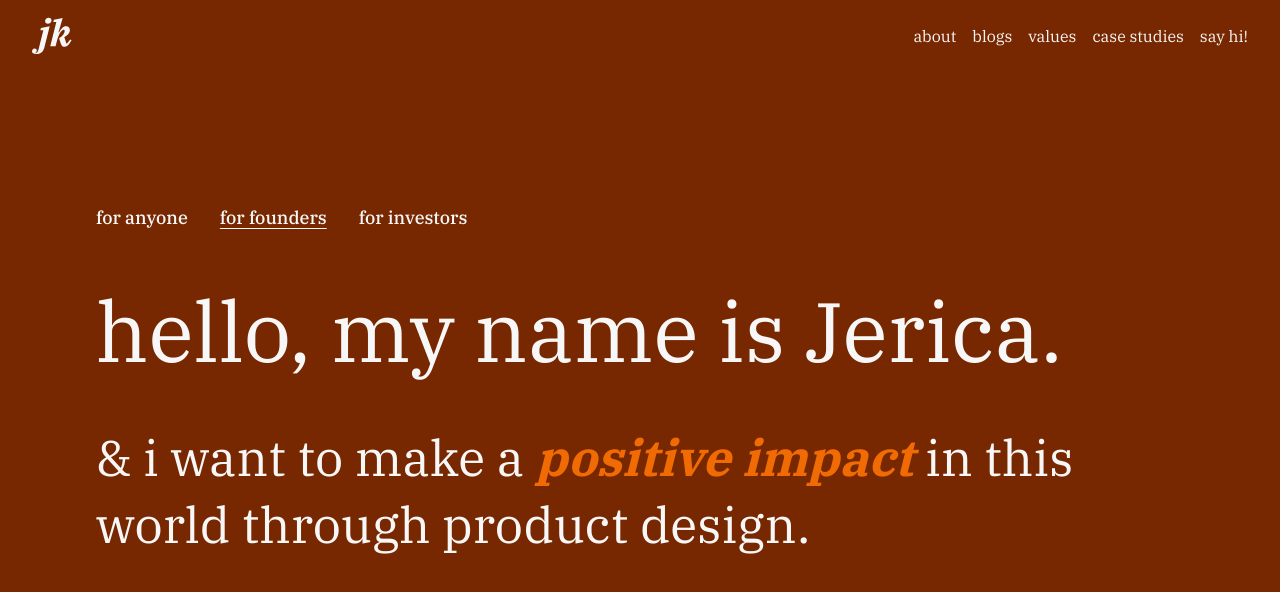
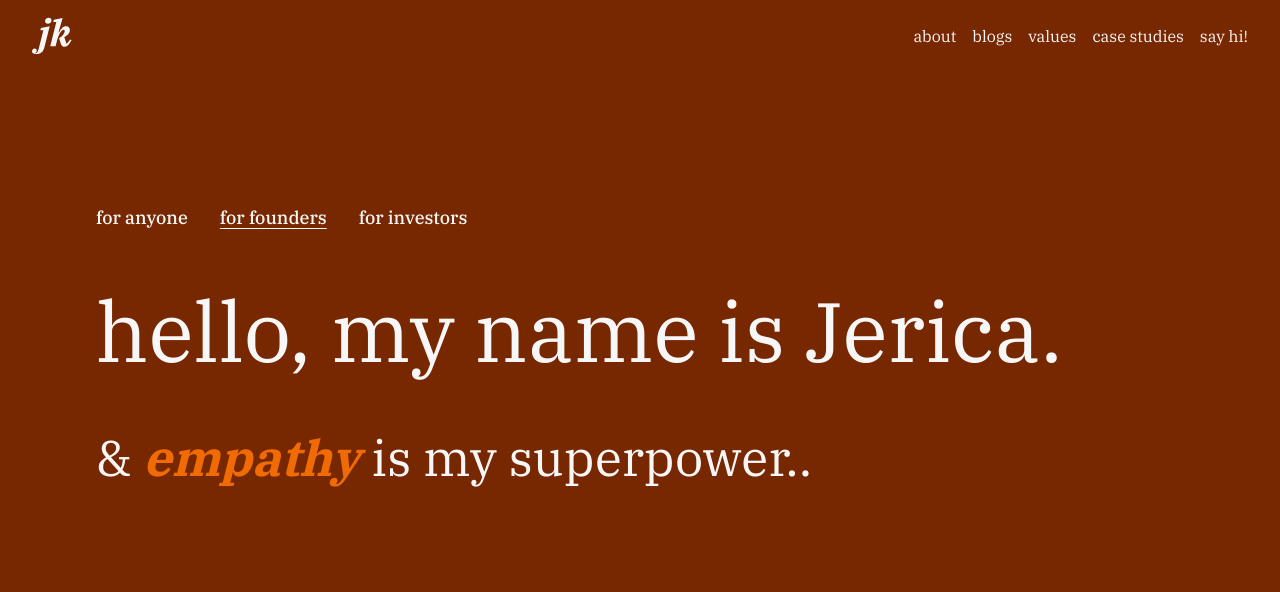
Before and after one commit to jericakuah/portfolio, a Next.js app: page / in a window 1280 px wide. Both pictures are taken after a click on the button "for founders". Shown: the top 592 px of the page. Built offline with nearby package versions, Linux system fonts and the light colour scheme.

Commit message:
added different messaging

```diff
--- a/app/page.tsx
+++ b/app/page.tsx
@@ -45,6 +45,7 @@ export default function Home() {
 
           <h1 className="sm:text-[84px] text-4xl">hello, my name is Jerica.</h1>
 
+          {theme === "anyone" && (
             <h2 className="sm:text-[50px] text-2xl">
               & i want to make a{" "}
               <span className="font-bold italic text-accent">
@@ -52,6 +53,24 @@ export default function Home() {
               </span>{" "}
               in this world through product design.
             </h2>
+          )}
+
+          {theme === "founders" && (
+            <h2 className="sm:text-[50px] text-2xl">
+              & <span className="font-bold italic text-accent">empathy</span> is
+              my superpower..
+            </h2>
+          )}
+
+          {theme === "investors" && (
+            <h2 className="sm:text-[50px] text-2xl">
+              & i envision a world where people wake up to{" "}
+              <span className="font-bold italic text-accent">
+                personalized products
+              </span>{" "}
+              they love.
+            </h2>
+          )}
         </div>
       </main>
     </div>
```
Lines whose indentation alone changed are shown as unchanged.
